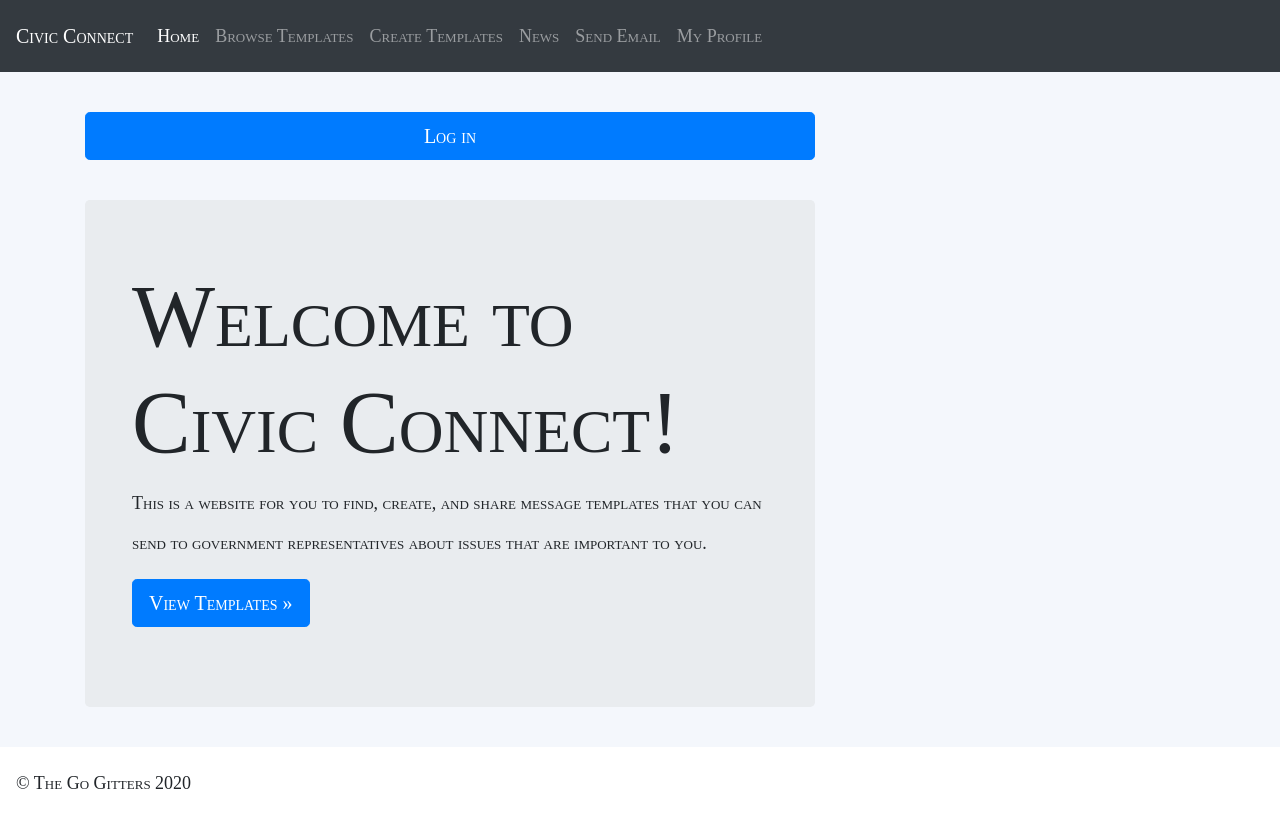
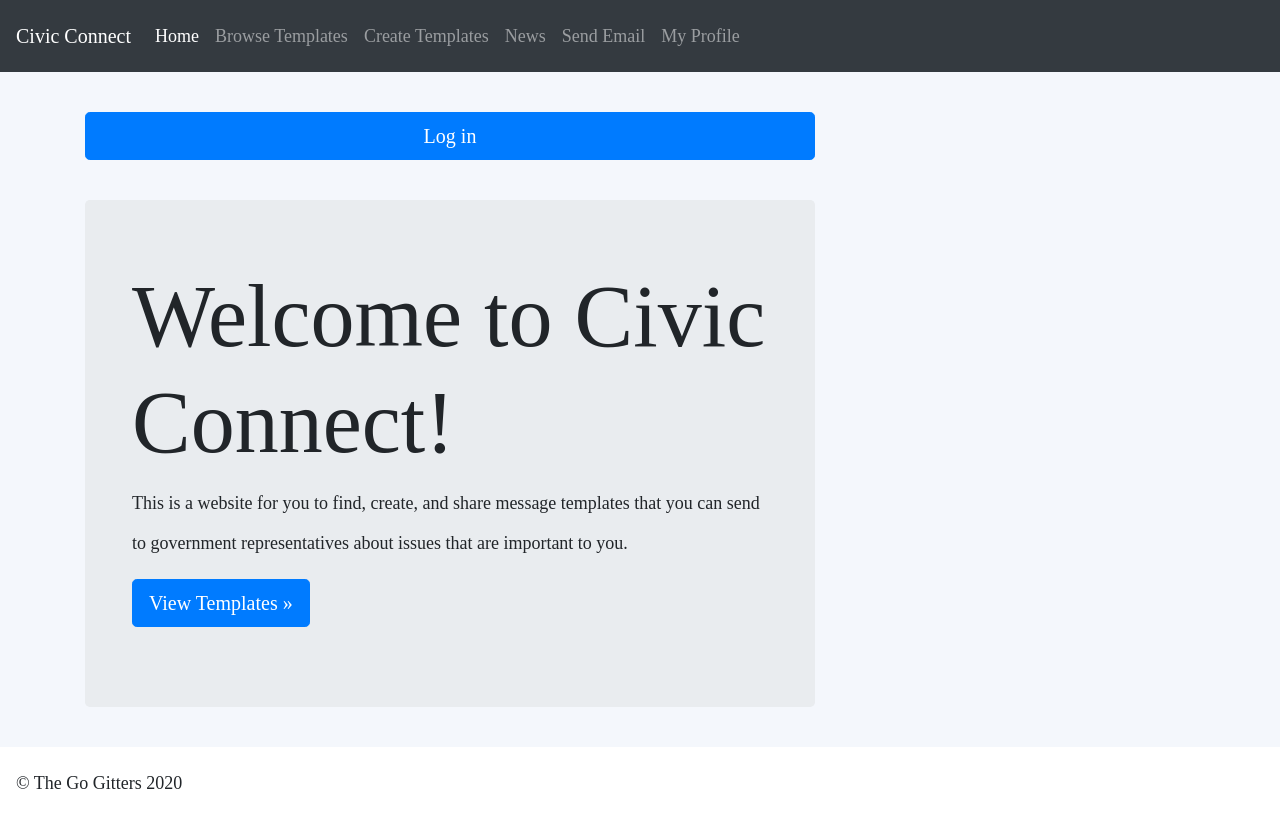
Before and after one commit to AnthonyEsquivel/CivicConnect, a Django app: page / in a window 1280 px wide. Run offline with Django 3.2, Linux system fonts and the light colour scheme; some libraries are stand-ins or nearby versions.

Commit message:
font change

```diff
--- a/mainapp/static/style.css
+++ b/mainapp/static/style.css
@@ -1,31 +1,31 @@
 p {
   font: normal normal 18px/40px Poppins;
-  font-variant: small-caps;
+  /*font-variant: small-caps;*/
 }
 
 a {
   font: normal normal 18px/40px Poppins;
-  font-variant: small-caps;
+  /*font-variant: small-caps;*/
 }
 
 h1 {
   font: normal normal 400 40px/60px Poppins;
-  font-variant: small-caps;
+  /*font-variant: small-caps;*/
 }
 
 h2 {
   font: normal normal 600 30px/42px Poppins;
-  font-variant: small-caps;
+  /*font-variant: small-caps;*/
 }
 
 nav {
   font: normal normal 15px/30px Poppins;
-  font-variant: small-caps;
+  /*font-variant: small-caps;*/
 }
 
 .button {
   font: normal normal 18px/40px Poppins;
-  font-variant: small-caps;
+  /*font-variant: small-caps;*/
 }
 
 .button2 {
```
